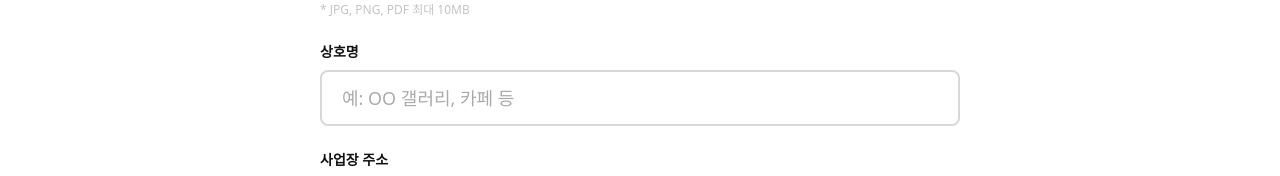
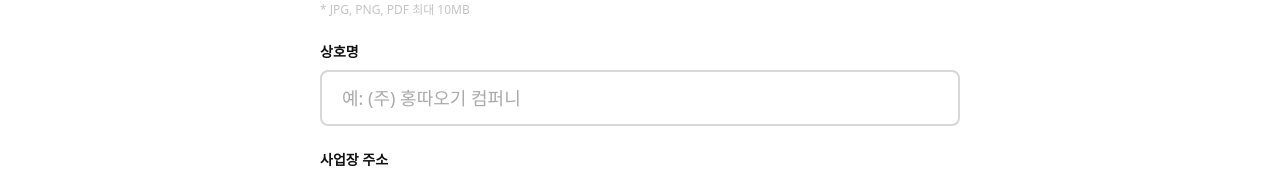
Before and after one commit to UMC-POP-IT/Pop-It-FE, a React (Vite) app: page /host/host-register/step1 in a window 1280 px wide. Shown: the part 753-929 px from the top of the page. Built offline with nearby package versions, Linux system fonts and the light colour scheme; a web font is replaced by a local one.

Commit message:
fix: 상호명 예시 피그마와 같게 변경

```diff
--- a/src/features/host-register/pages/HostRegisterStep1.tsx
+++ b/src/features/host-register/pages/HostRegisterStep1.tsx
@@ -112,7 +112,7 @@ export const HostRegisterStep1 = () => {
           </label>
           <Input
             id="business-name"
-            placeholder="예: OO 갤러리, 카페 등"
+            placeholder="예: (주) 홍따오기 컴퍼니"
             value={form.storeName}
             onChange={(e) => setValues({ storeName: e.target.value })}
           />
```
